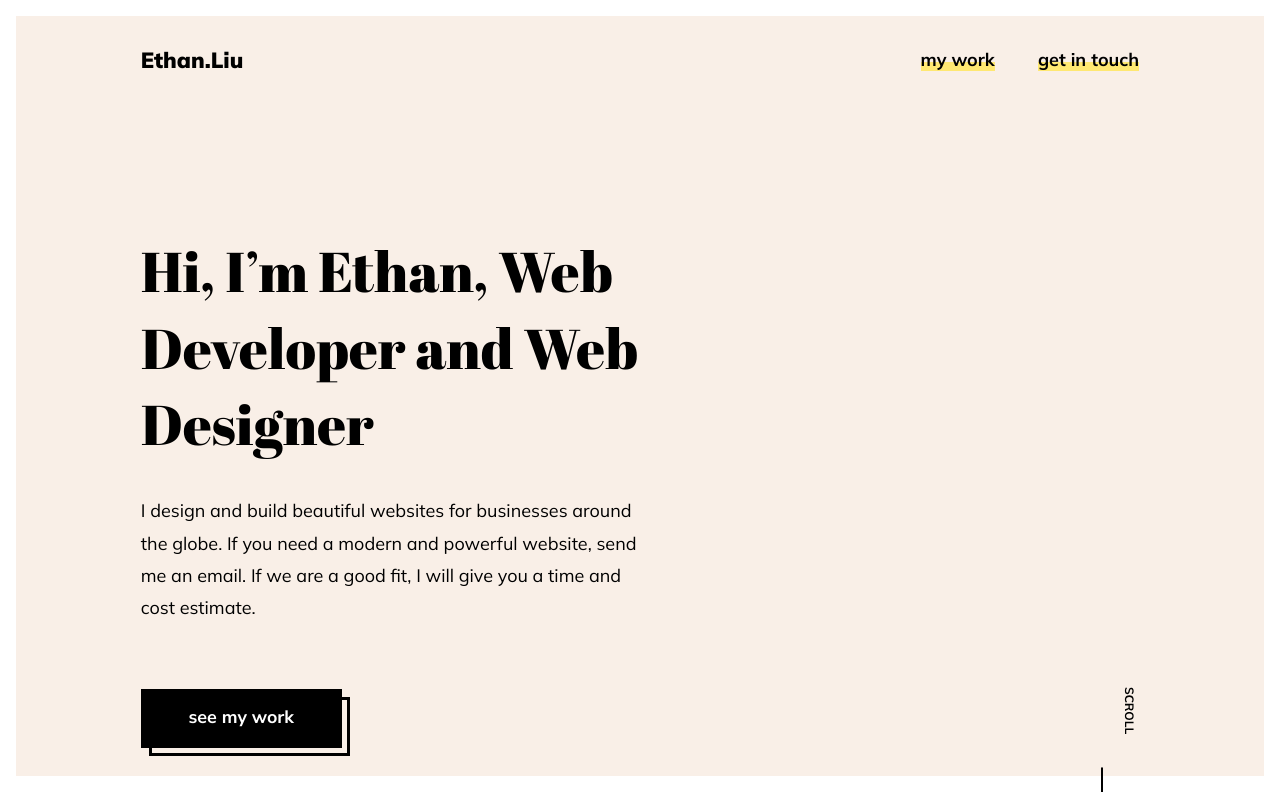
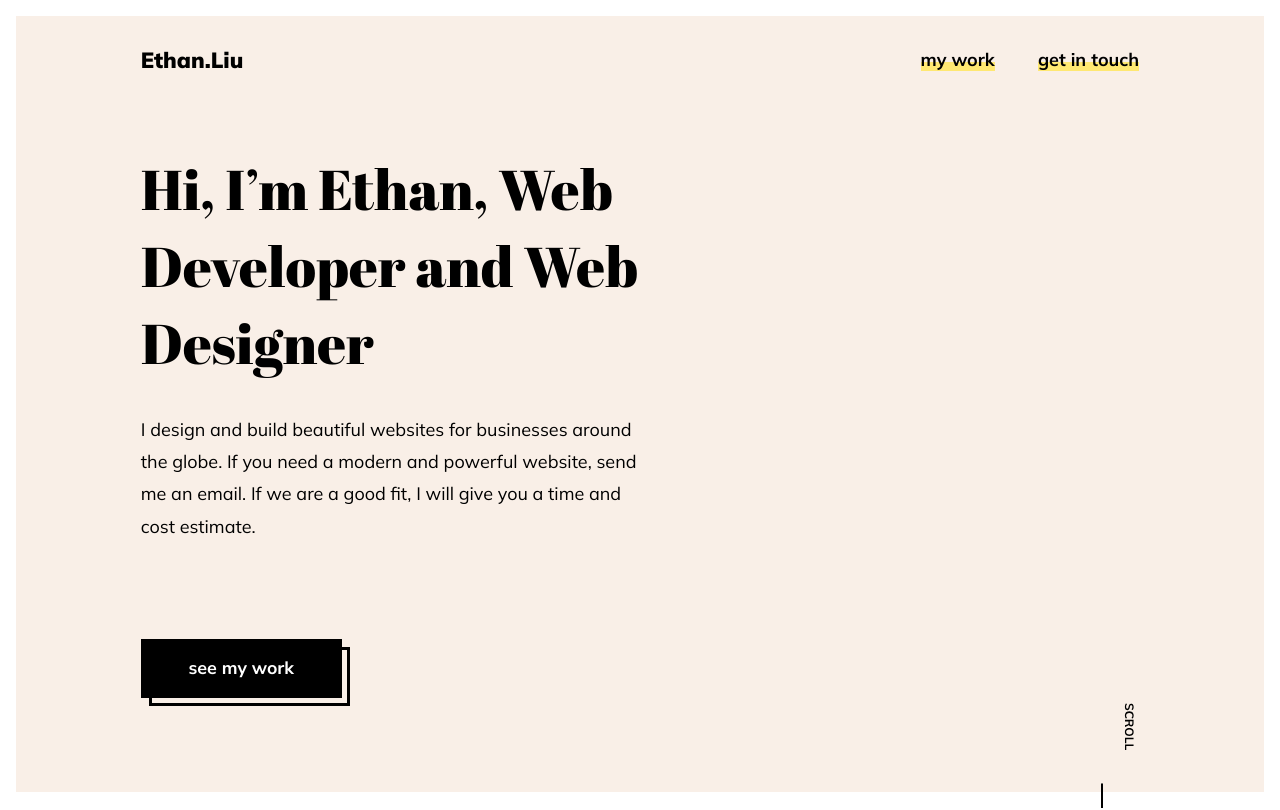
Before and after one commit to EthanLiu1230/portfolio-next, a Next.js app: page / in a window 1280 px wide. Shown: the top 810 px of the page. Built offline with nearby package versions, Linux system fonts and the light colour scheme.

Commit message:
Yes: grid hero.

```diff
--- a/components/hero.jsx
+++ b/components/hero.jsx
@@ -8,14 +8,6 @@ import { ContentMarginX } from '../styles/utils';
 const Content = styled.section`
   ${ContentMarginX};
 
-  // margin Y
-  margin-top: 10rem;
-  margin-bottom: 6rem;
-  @media (max-width: 960px) {
-    margin-top: 4rem;
-    margin-bottom: 4rem;
-  }
-
   h1 {
     margin-bottom: 1.5rem;
     width: 70%;
@@ -25,7 +17,7 @@ const Content = styled.section`
   }
 
   p {
-    margin-bottom: 4rem;
+    margin-bottom: 6rem;
     width: 50%;
     @media (max-width: 768px) {
       width: 70%;
@@ -37,9 +29,12 @@ const Container = styled.div`
   background: ${({ theme }) => theme.colors.primary};
   overflow: visible;
   border: white 1rem solid;
-  min-height: 95vh;
+  min-height: 97vh;
 
   position: relative;
+
+  display: grid;
+  grid-template-rows: .2fr .6fr .2fr;
 
   .prompt {
     position: absolute;
```
